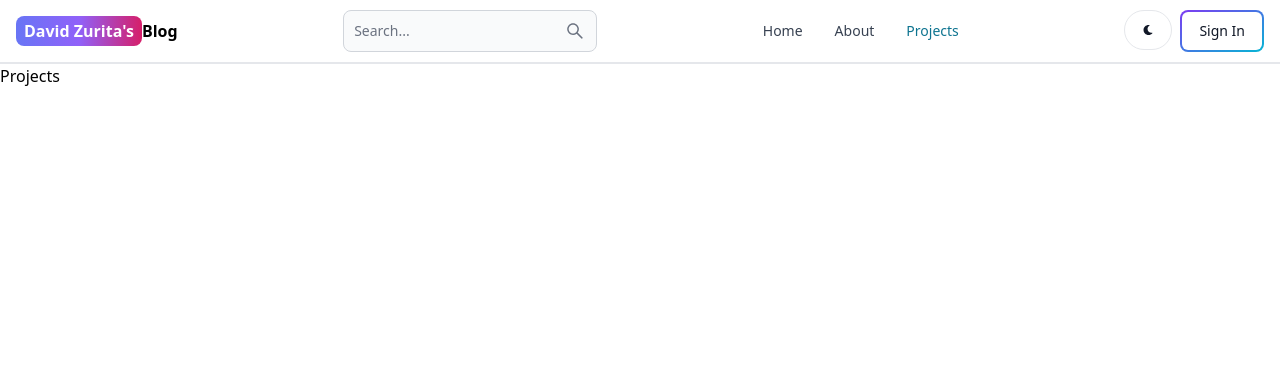
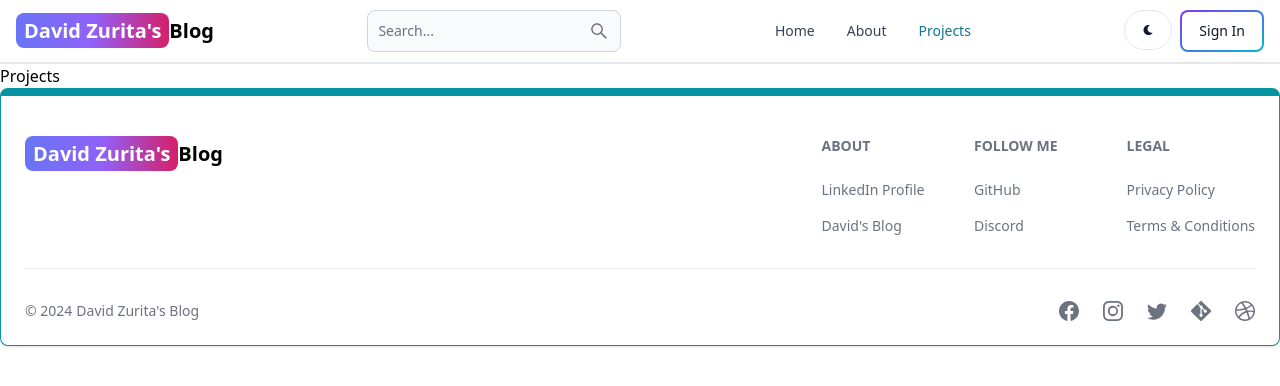
Before and after one commit to DavidZuSan/MERN-Blog, a React (Vite) app in the folder client/: page /projects in a window 1280 px wide. Shown: the top 386 px of the page. Built offline with nearby package versions, Linux system fonts and the light colour scheme.

Commit message:
create the footer component

```diff
--- a/client/src/App.jsx
+++ b/client/src/App.jsx
@@ -6,6 +6,7 @@
 import Dashboard from './pages/Dashboard';
 import Projects from './pages/Projects';
 import Header from './components/Header';
+import Footer from './components/Footer';
 
 export default function App() {
   return (
@@ -19,6 +20,7 @@
         <Route path="/dashboard" element={<Dashboard />} />
         <Route path='/projects' element={<Projects />} />
       </Routes>
+      <Footer />
     </BrowserRouter>
   )
 }
--- /dev/null
+++ b/client/src/components/Footer.jsx
@@ -0,0 +1,90 @@
+import  { Footer } from 'flowbite-react' ;
+import { Link } from 'react-router-dom';
+import { BsDribbble, BsFacebook, BsGit, BsInstagram, BsTwitter } from 'react-icons/bs';
+
+export default function FooterCom() {
+  return (
+    <Footer container className='border border-t-8 border-teal-500'>
+        <div className='w-full max-w-7xl mx-auto'>
+            <div className='grid w-full justify-between sm:flex md:grid-cols-1'>
+                <div className='mt-5'>
+                    <Link
+                        to='/'
+                        className='self-center whitespace-nowrap text-lg sm:text-xl font-semibold dark:text-white'
+                    >
+                        <span className='px-2 py-1 bg-gradient-to-r from-indigo-500 via-purple-500 to-pink-600 rounded-lg text-white'>
+                            David Zurita's
+                        </span>
+                        Blog
+                    </Link>
+                </div>
+                <div className="grid grid-cols-2 gap-8 mt-4 sm:grid-cols-3 sm:gap-6">
+                    <div>
+                        <Footer.Title title ='About' />
+                        <Footer.LinkGroup col>
+                            <Footer.Link
+                                href='https://www.linkedin.com/feed/'
+                                target='_blank'
+                                rel='noopener noreferrer'
+                            >
+                                LinkedIn Profile
+                            </Footer.Link>
+                            <Footer.Link
+                                href='/about'
+                                target='_blank'
+                                rel='noopener noreferrer'
+                            >
+                                David's Blog
+                            </Footer.Link>
+                        </Footer.LinkGroup>
+                    </div>
+                    <div>
+                        <Footer.Title title ='Follow me' />
+                        <Footer.LinkGroup col>
+                            <Footer.Link
+                                href='https://github.com/DavidZuSan'
+                                target='_blank'
+                                rel='noopener noreferrer'
+                            >
+                                GitHub
+                            </Footer.Link>
+                            <Footer.Link href='/#' // Add your social media link here
+                            >
+                                Discord
+                            </Footer.Link>
+                        </Footer.LinkGroup>
+                    </div>
+                    <div>
+                        <Footer.Title title ='Legal' />
+                        <Footer.LinkGroup col>
+                            <Footer.Link
+                                href='#'
+                            >
+                                Privacy Policy
+                            </Footer.Link>
+                            <Footer.Link href='/#'>
+                                Terms &amp; Conditions
+                            </Footer.Link>
+                        </Footer.LinkGroup>
+                    </div>
+                </div>
+            </div>
+            <Footer.Divider />
+            <div className="w-full sm:flex sm:items-center sm:justify-between">
+                <Footer.Copyright
+                    href='#'
+                    by="David Zurita's Blog"
+                    year={new Date().getFullYear()}
+                />
+                <div className="flex gap-6 sm:mt-0 mt-4 sm:justify-center">
+                    <Footer.Icon href='#' icon={BsFacebook}/>
+                    <Footer.Icon href='#' icon={BsInstagram}/>
+                    <Footer.Icon href='#' icon={BsTwitter}/>
+                    <Footer.Icon href='#' icon={BsGit}/>
+                    <Footer.Icon href='#' icon={BsDribbble}/>
+                </div>
+            </div>
+        </div>
+    </Footer>
+  )
+}
--- a/client/src/components/Header.jsx
+++ b/client/src/components/Header.jsx
@@ -7,7 +7,7 @@
   const path = useLocation().pathname;
   return (
     <Navbar className='border-b-2'>
-      <Link to='/' className='self-center whitespace-nowrap text-sm:text-xl font-semibold dark:text-white'
+      <Link to='/' className='self-center whitespace-nowrap text-sm sm:text-xl font-semibold dark:text-white'
       >
         <span className='px-2 py-1 bg-gradient-to-r from-indigo-500 via-purple-500 to-pink-600 rounded-lg text-white'>David Zurita's</span>
         Blog
```
